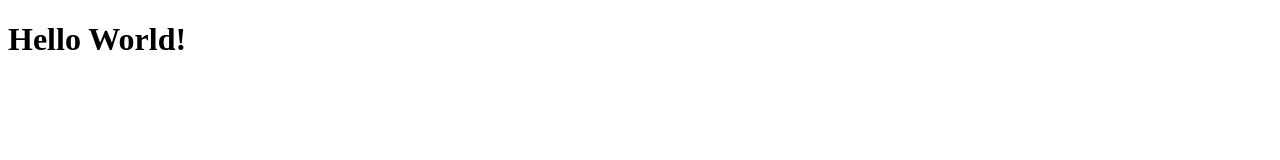
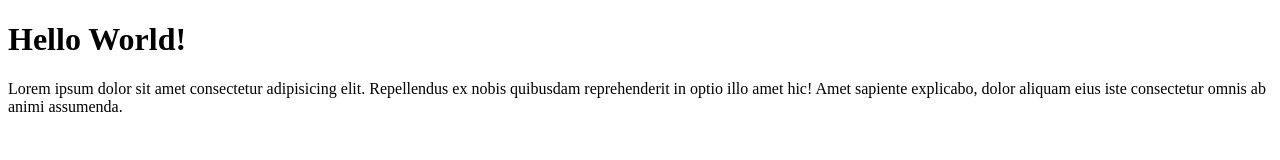
Before and after one commit to riyansobirin-indonesia/riyan-git-test, a plain HTML site: page index.html in a window 1280 px wide. Drawn offline with Linux system fonts and the light colour scheme.

Commit message:
Menambahkan Paragraf

```diff
--- a/index.html
+++ b/index.html
@@ -9,6 +9,8 @@
 
 <body>
   <h1>Hello World!</h1>
+  <p>Lorem ipsum dolor sit amet consectetur adipisicing elit. Repellendus ex nobis quibusdam reprehenderit in optio illo
+    amet hic! Amet sapiente explicabo, dolor aliquam eius iste consectetur omnis ab animi assumenda.</p>
 </body>
 
 </html>
```
